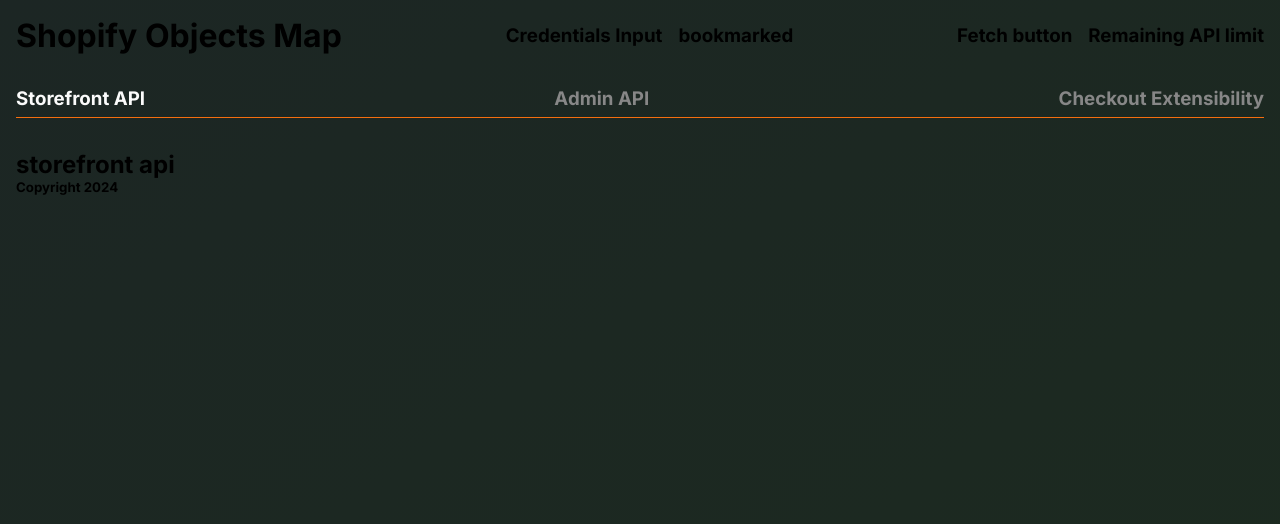
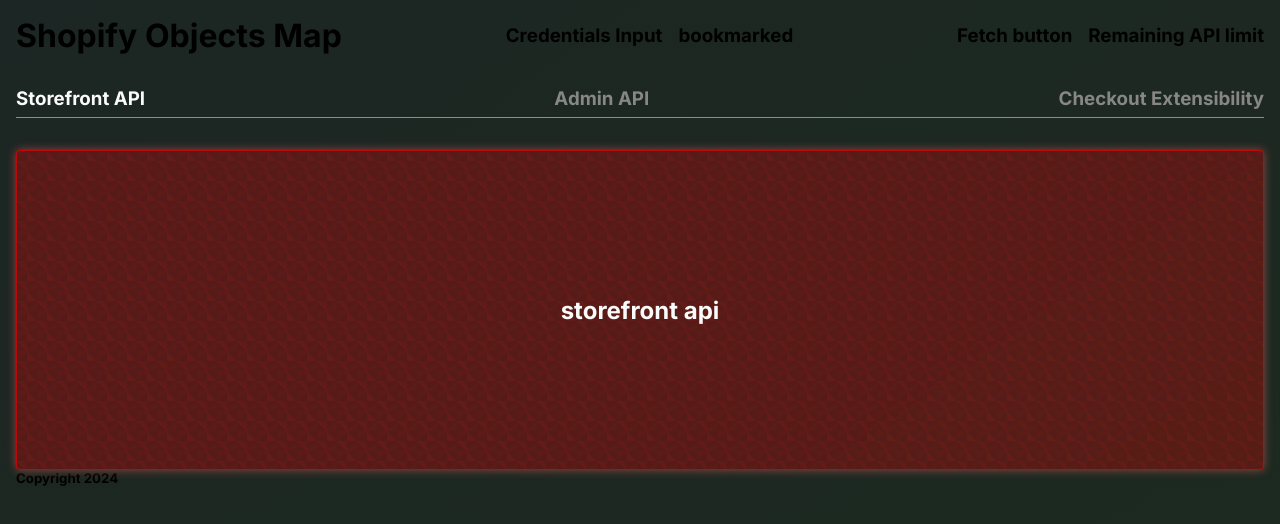
Before and after one commit to 5F8575tree/shopify-objects-frontend, a Next.js app: page / in a window 1280 px wide. Shown: the top 524 px of the page. Built offline with nearby package versions, Linux system fonts and the light colour scheme.

Commit message:
add a box and background color for api output section (red)

```diff
--- a/src/app/pages/showApi/ShowApi.js
+++ b/src/app/pages/showApi/ShowApi.js
@@ -2,6 +2,7 @@
 import CheckoutExtensibility from "./components/CheckoutExtensibility"
 import AdminApi from "./components/AdminApi"
 import { useActiveApi } from "@/app/context/ActiveApiProvider"
+import styles from "../../styles/showApi.module.css";
 
 function ShowApi() {
   const { activeApi } = useActiveApi();
@@ -20,7 +21,7 @@
   }
 
   return (
-    <div>
+    <div className={styles.showApi}>
       {getActiveApiComponent()}
     </div>
   )
--- /dev/null
+++ b/src/app/styles/showApi.module.css
@@ -0,0 +1,18 @@
+.showApi {
+  height: 40vh;
+  display: flex;
+  align-items: center;
+  justify-content: center;
+  background-color: rgba(220, 0, 0, 0.3);
+  background-image:
+    linear-gradient(145deg, rgba(255, 30, 30, 0.04) 25%, transparent 25%, transparent 75%, rgba(255, 30, 30, 0.04) 75%, rgba(255, 30, 30, 0.02)),
+    linear-gradient(45deg, rgba(255, 30, 30, 0.08) 25%, transparent 25%, transparent 75%, rgba(255, 30, 30, 0.08) 75%, rgba(255, 30, 30, 0.02));
+  background-size: 20px 20px;
+  background-position: 0 0, 10px 10px;
+  box-shadow: 0 0 10px rgba(255, 100, 100, 0.5);
+  border: 1px solid rgba(255, 0, 0, 0.6);
+  backdrop-filter: blur(2px);
+  color: var(--white);
+  padding: 1rem;
+  border-radius: 4px;
+}
```
